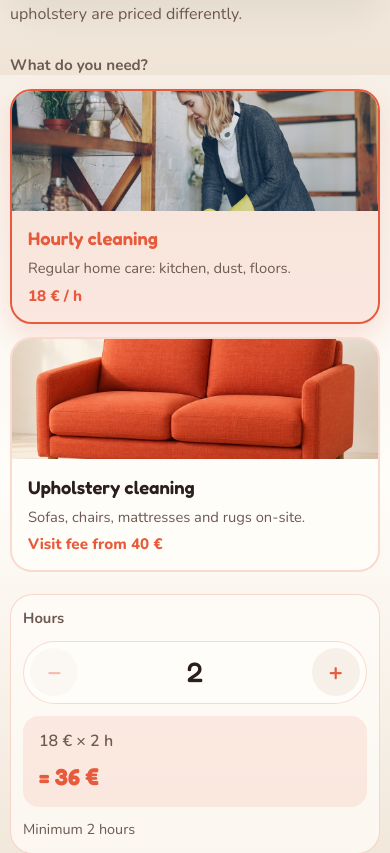
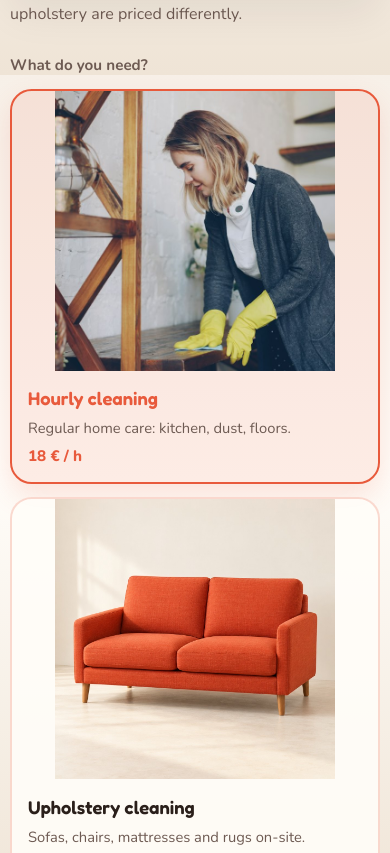
Before and after one commit to mrmogaragnar-art/missclean, a Next.js app: page / in a window 390 px wide. Shown: the part 1613-2466 px from the top of the page. Built offline with nearby package versions, Linux system fonts and the light colour scheme.

Commit message:
fix: show full sofa in calculator photo cards
Use a square media frame so upholstery and item photos are no longer cropped on desktop and mobile.

Co-authored-by: Cursor <cursoragent@cursor.com>

```diff
--- a/src/app/globals.css
+++ b/src/app/globals.css
@@ -702,12 +702,14 @@ main {
 
 .service-pick-media {
   position: relative;
-  min-height: 110px;
+  aspect-ratio: 1 / 1;
+  min-height: 0;
   background: var(--cream-deep);
 }
 
 .service-pick-img {
   object-fit: cover;
+  object-position: center;
 }
 
 .service-pick-body {
@@ -1074,7 +1076,7 @@ main {
 .item-card-media {
   position: relative;
   display: block;
-  aspect-ratio: 4 / 3;
+  aspect-ratio: 1 / 1;
   border-radius: 0.8rem;
   overflow: hidden;
   background: var(--cream-deep);
@@ -1082,6 +1084,7 @@ main {
 
 .item-card-img {
   object-fit: cover;
+  object-position: center;
 }
 
 .item-card-check {
@@ -1572,7 +1575,9 @@ main {
   }
 
   .service-pick-media {
-    min-height: 120px;
+    aspect-ratio: 1 / 1;
+    width: min(100%, 280px);
+    margin: 0 auto;
   }
 
   .book-step2-actions {
```
